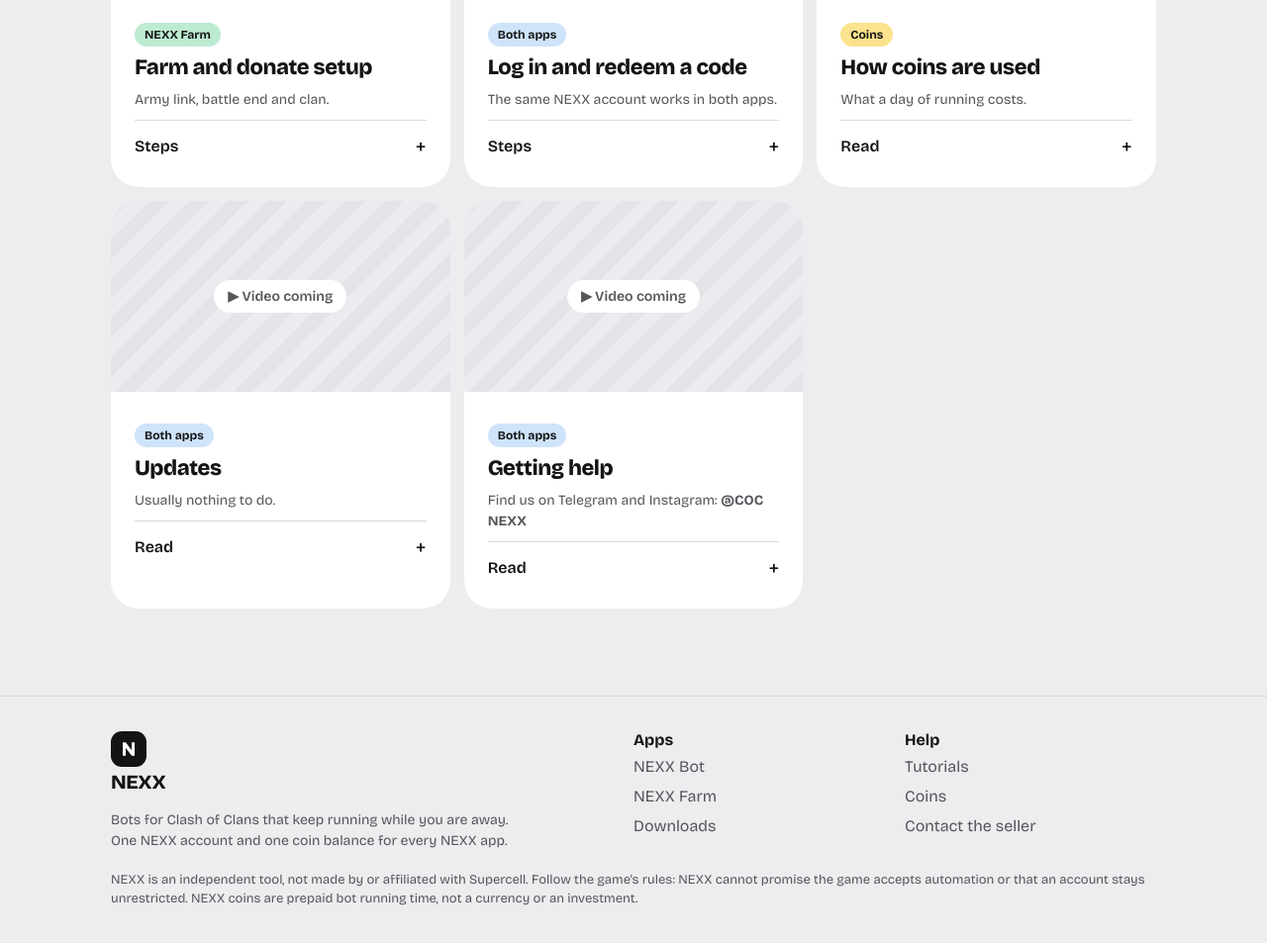
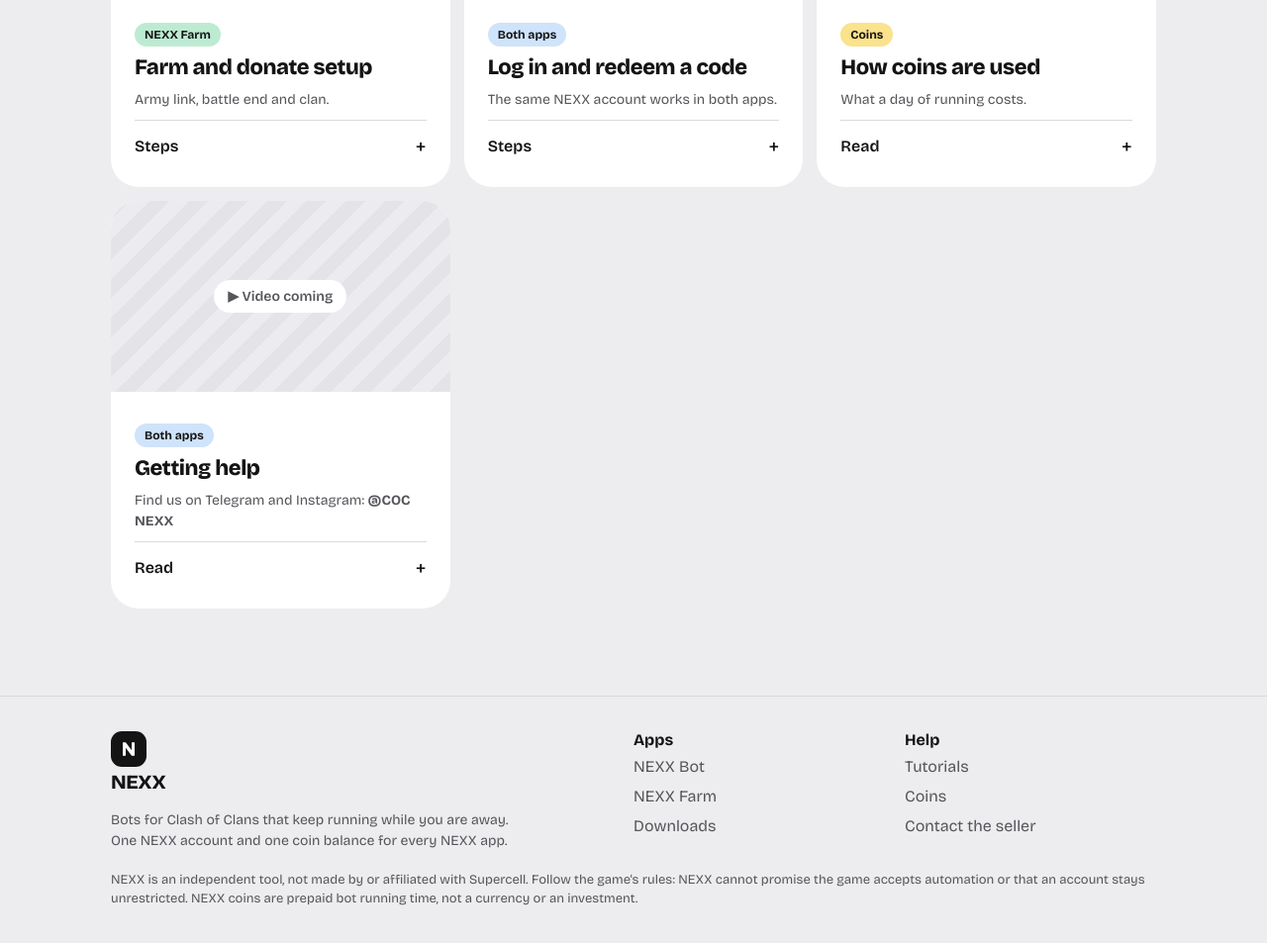
Before and after one commit to Nexx2131/Nexx-website, a plain HTML site: page tutorials.html in a window 1280 px wide. Shown: the part 1556-2509 px from the top of the page at 99% size. Drawn offline with nearby package versions, Linux system fonts and the light colour scheme.

Commit message:
Tutorials: remove the Updates guide
The apps update themselves; the owner asked for this guide to go.
"Log in and redeem a code" stays.

Co-Authored-By: Claude Opus 5.5 <noreply@anthropic.com>

```diff
--- a/tutorials.html
+++ b/tutorials.html
@@ -191,22 +191,6 @@
           </div>
         </article>
 
-        <article class="tile tut" id="updates" data-topic="bot farm">
-          <div class="video"><span>▶ Video coming</span></div>
-          <div class="body">
-            <span class="tag all">Both apps</span>
-            <h3>Updates</h3>
-            <p class="muted small">Usually nothing to do.</p>
-            <details><summary>Read</summary>
-              <ol>
-                <li>Each app checks for a new version when it opens and installs it.</li>
-                <li>Stop your run before updating by hand.</li>
-                <li>If an update will not install, open the <a href="downloads.html">Downloads</a> page in the phone's browser and install the new APK over the old copy.</li>
-              </ol>
-            </details>
-          </div>
-        </article>
-
         <article class="tile tut" id="help" data-topic="coins bot farm">
           <div class="video"><span>▶ Video coming</span></div>
           <div class="body">
```
